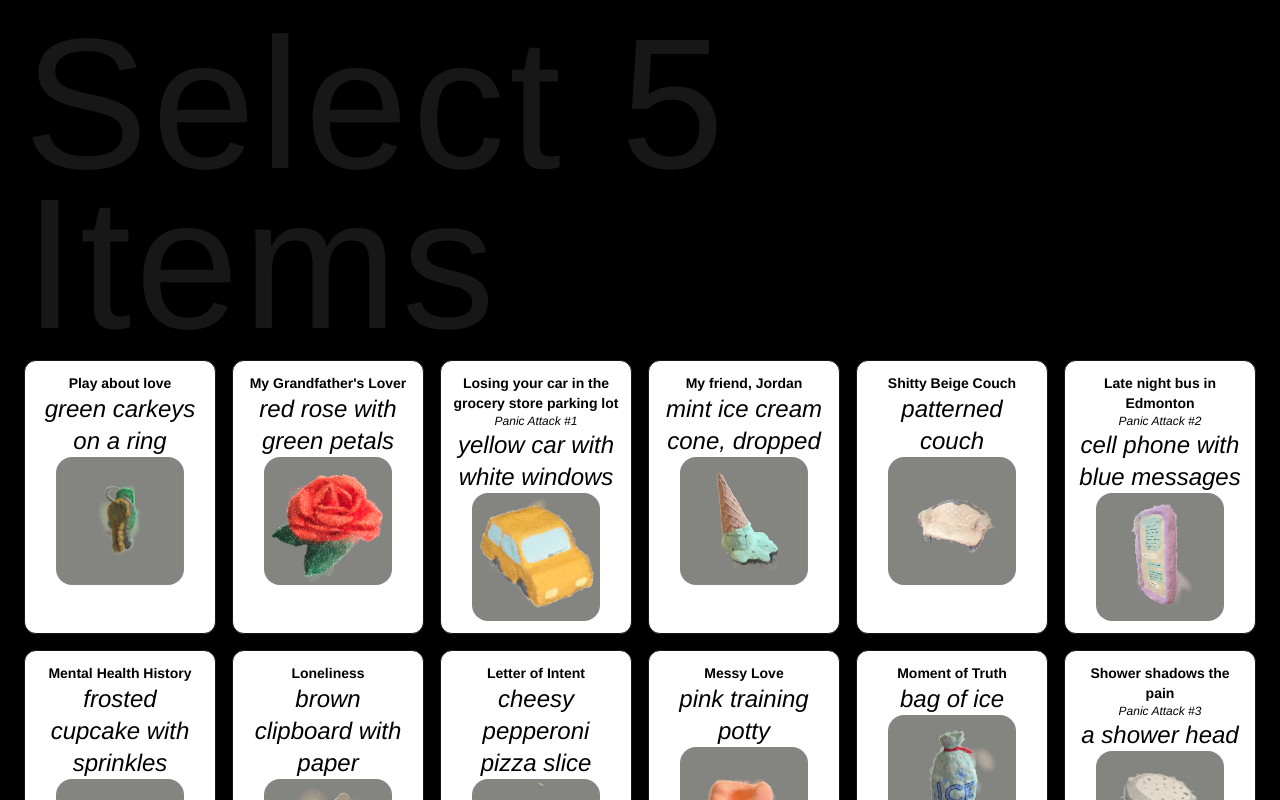
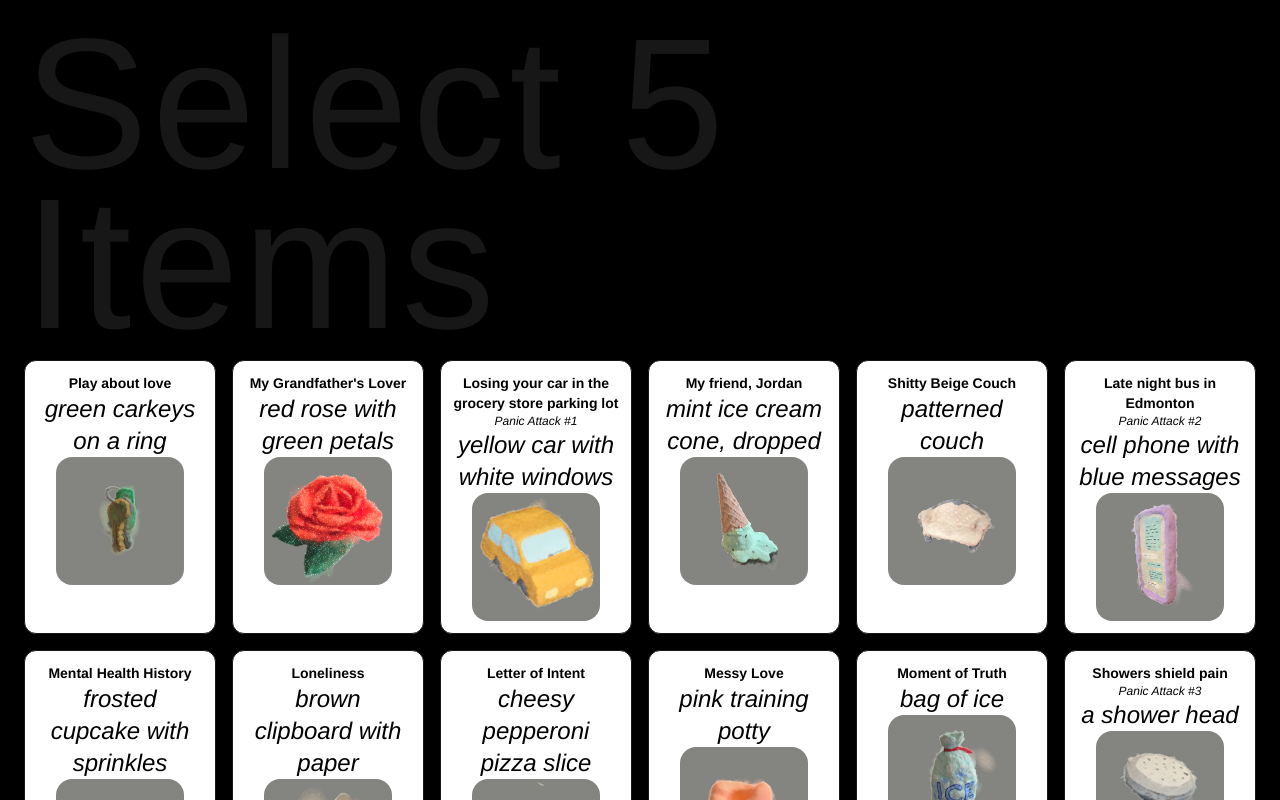
Before and after one commit to MajorCallisto/hfk-show-fringe, a Next.js app: page /select in a window 1280 px wide. Shown: the top 800 px of the page. Built offline with nearby package versions, Linux system fonts and the light colour scheme.

Commit message:
Update title

```diff
--- a/src/components/providers/AppProvider/index.tsx
+++ b/src/components/providers/AppProvider/index.tsx
@@ -41,7 +41,7 @@ export const slideData = [
   { title: "Letter of Intent", object: "cheesy pepperoni pizza slice", model: "pizza.splat", thumbnail: "/images/thumbnail/pizza.png" },
   { title: "Messy Love", object: "pink training potty", model: "potty.splat", thumbnail: "/images/thumbnail/potty.png" },
   { title: "Moment of Truth", object: "bag of ice", model: "ice.splat", thumbnail: "/images/thumbnail/ice.png" },
-  { title: "Shower shadows the pain", className: "mb-12", subtitle: "Panic Attack #3", object: "a shower head", model: "showerhead.splat", thumbnail: "/images/thumbnail/showerhead.png"  },
+  { title: "Showers shield pain", className: "mb-12", subtitle: "Panic Attack #3", object: "a shower head", model: "showerhead.splat", thumbnail: "/images/thumbnail/showerhead.png"  },
   // { title: "Grade Eight", object: "razor", model: "razor.splat", thumbnail: "/images/thumbnail/razor.png" },
   { title: "See through me", object: "20 dollar bill", model: "twenty.splat", thumbnail: "/images/thumbnail/twenty.png" },
   // { title: "Baby Blues", object: "lithium", model: "pills.splat", thumbnail: "/images/thumbnail/pills.png"  },
```
